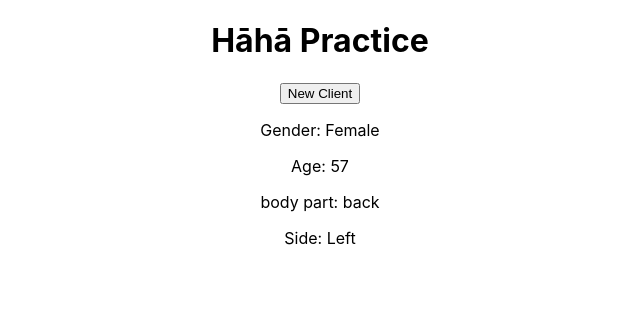
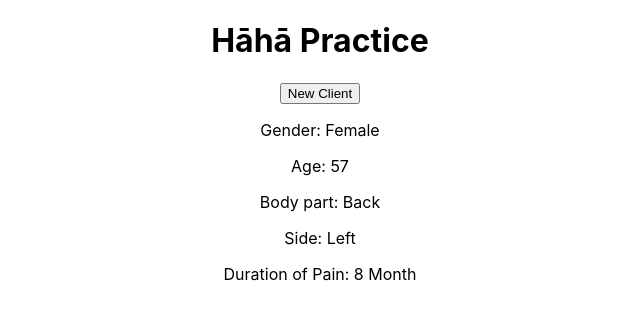
Before and after one commit to Kaikeanaaina/hahapractice, a React (Create React App) app: page / in a window 1280 px wide. Shown: the top 320 px of the page, without its empty margins (320-960 px from the left). Built offline with nearby package versions, Linux system fonts and the light colour scheme.

Commit message:
added time duration of pain

```diff
--- a/src/App.js
+++ b/src/App.js
@@ -7,10 +7,13 @@ export default class App extends Component {
     this.state = {
       gender: null,
       age: null,
-      bodyPartArray: ["head", "neck", "back", "shoulder", "hand", "arm", "forearm", "wrist", "chest", "hip", "quad", "calve", "foot", "toe", "stomach"],
+      bodyPartArray: ["Head", "Neck", "Back", "Shoulder", "Hand", "Arm", "Forearm", "Wrist", "Chest", "Hip", "Quad", "Calve", "Foot", "Toe", "Stomach"],
       selectedBodyPart: null,
       side: null,
       muscleJoint: null,
+      time: ["Day", "Week", "Month", "Year"],
+      selectedTime: null,
+      amountTime: null
     }
     this.reRandomizer = this.reRandomizer.bind(this)
   }
@@ -20,7 +23,9 @@ export default class App extends Component {
         gender: Math.floor(Math.random() * 10) < 4 ? "Male" : "Female",
         side: Math.floor(Math.random() * 10) < 4 ? "Left" : "Right",
         age: Math.floor(Math.random() * 100),
-        selectedBodyPart: this.state.bodyPartArray[Math.floor(Math.random()*this.state.bodyPartArray.length)]
+        selectedBodyPart: this.state.bodyPartArray[Math.floor(Math.random()*this.state.bodyPartArray.length)],
+        selectedTime: this.state.time[Math.floor(Math.random()*this.state.time.length)],
+        amountTime: Math.floor(Math.random() * 10)
       }
     )
   }
@@ -30,7 +35,9 @@ export default class App extends Component {
         gender: Math.floor(Math.random() * 10) < 4 ? "Male" : "Female",
         side: Math.floor(Math.random() * 10) < 4 ? "Left" : "Right",
         age: Math.floor(Math.random() * 100),
-        selectedBodyPart: this.state.bodyPartArray[Math.floor(Math.random()*this.state.bodyPartArray.length)]
+        selectedBodyPart: this.state.bodyPartArray[Math.floor(Math.random()*this.state.bodyPartArray.length)],
+        selectedTime: this.state.time[Math.floor(Math.random()*this.state.time.length)],
+        amountTime: Math.floor(Math.random() * 10)
       }
     )
   }
@@ -41,8 +48,9 @@ export default class App extends Component {
         <button onClick={this.reRandomizer}>New Client</button>
         <p>Gender: {this.state.gender}</p>
         <p>Age: {this.state.age}</p>
-        <p>body part: {this.state.selectedBodyPart}</p>
+        <p>Body part: {this.state.selectedBodyPart}</p>
         <p>Side: {this.state.side}</p>
+        <p>Duration of Pain: {this.state.amountTime} {this.state.selectedTime}</p>
       </div>
     );
   }
```
